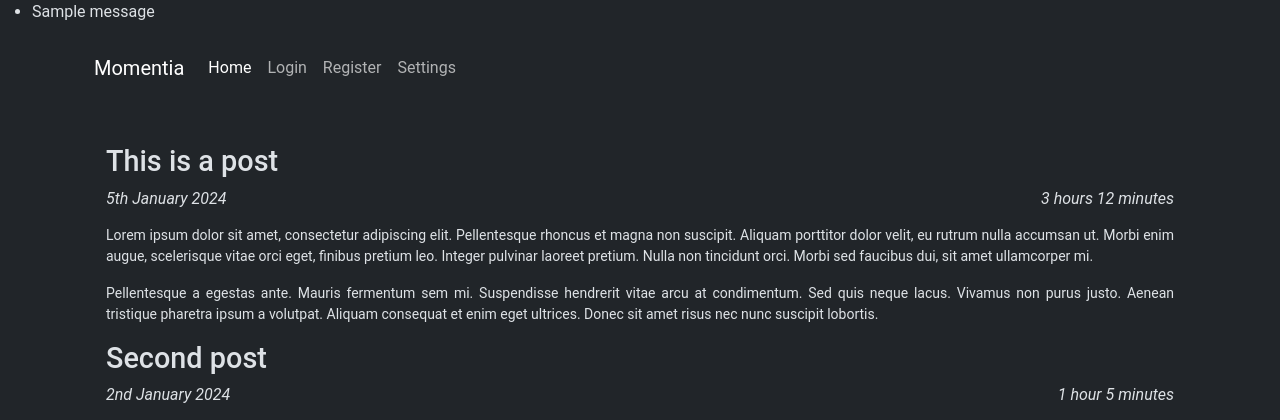
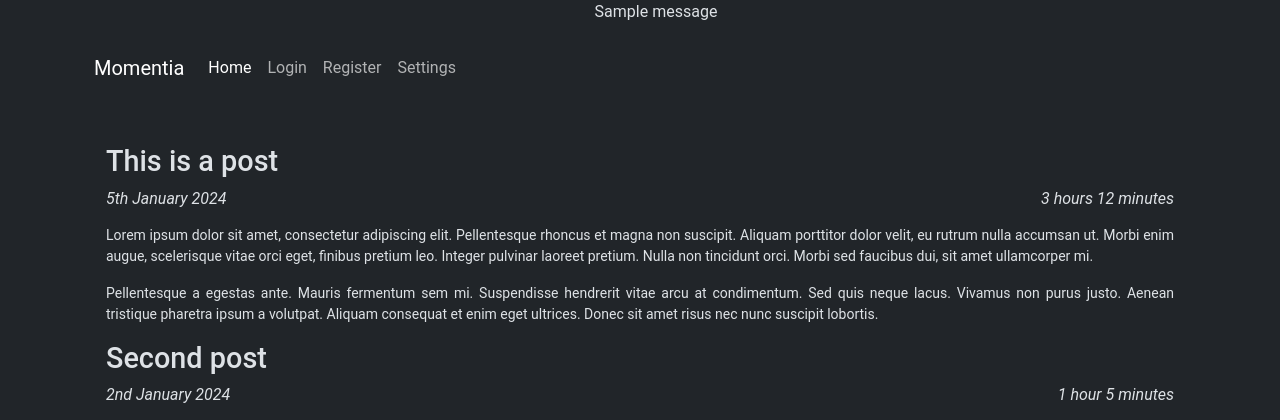
Before and after one commit to DenHafiz69/momentia, a Flask app: page / in a window 1280 px wide. Shown: the top 420 px of the page. Run offline with Flask 3, Linux system fonts and the light colour scheme; tables that the repository leaves empty hold one stand-in row (values such as "Sample post"); one stand-in notice (Sample message) is shown; some libraries are stand-ins or nearby versions.

Commit message:
Center flashing message

```diff
--- a/static/styles.css
+++ b/static/styles.css
@@ -41,3 +41,7 @@
     align-items: center;
     padding-top: 5em;
 }
+
+.flashes {
+    text-align: center;
+}
--- a/templates/layout.html
+++ b/templates/layout.html
@@ -22,9 +22,9 @@
     <!-- Flash message -->
     {% with messages = get_flashed_messages() %}
     {% if messages %}
-        <ul class=flashes>
+        <ul class="flashes">
         {% for message in messages %}
-        <li>{{ message }}</li>
+            {{ message }}
         {% endfor %}
         </ul>
     {% endif %}
```
